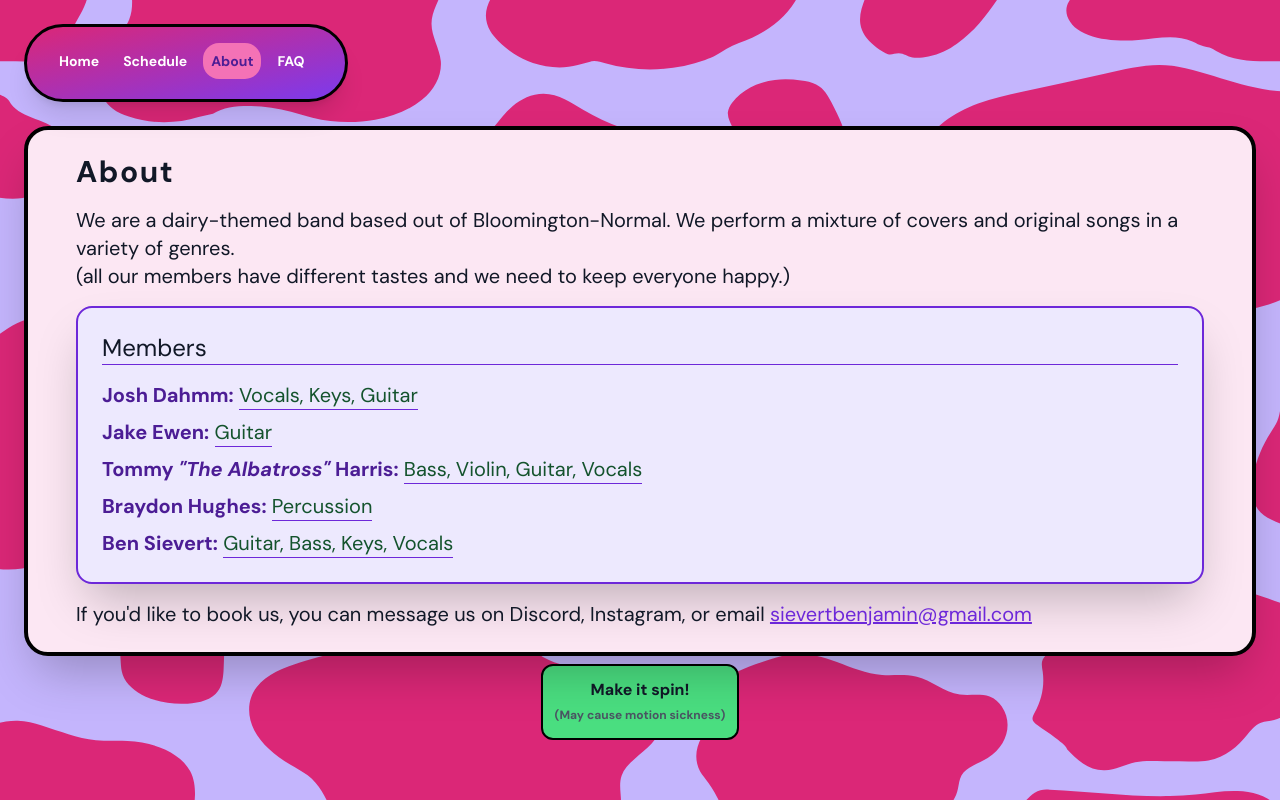
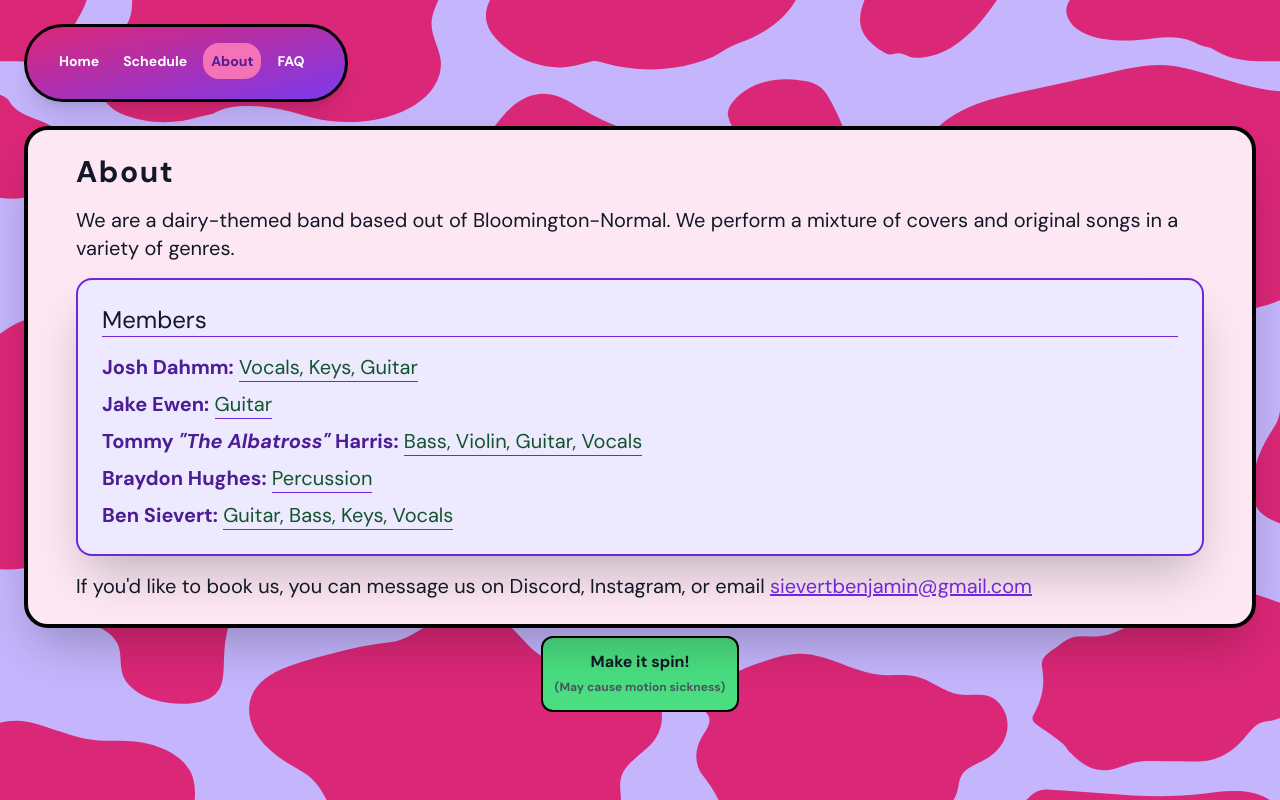
Before and after one commit to BenSievert/milkpatrol, a React (Vite) app: page /about in a window 1280 px wide. Built offline with nearby package versions, Linux system fonts and the light colour scheme.

Commit message:
useless text

```diff
--- a/src/routes/About.tsx
+++ b/src/routes/About.tsx
@@ -9,7 +9,7 @@ function About() {
   return (
     <div>
       <div className='mb-4'>
-        <div className='mb-4'>We are a dairy-themed band based out of Bloomington-Normal. We perform a mixture of covers and original songs in a variety of genres. <br />(all our members have different tastes and we need to keep everyone happy.)</div>
+        <div className='mb-4'>We are a dairy-themed band based out of Bloomington-Normal. We perform a mixture of covers and original songs in a variety of genres.</div>
         <Card>
           <div className={`mb-4 border-b border-violet-700 text-2xl`}>Members</div>
           {theme.bandMembers.map(({bandMate, roles}) => <div className='mt-2'>
```
